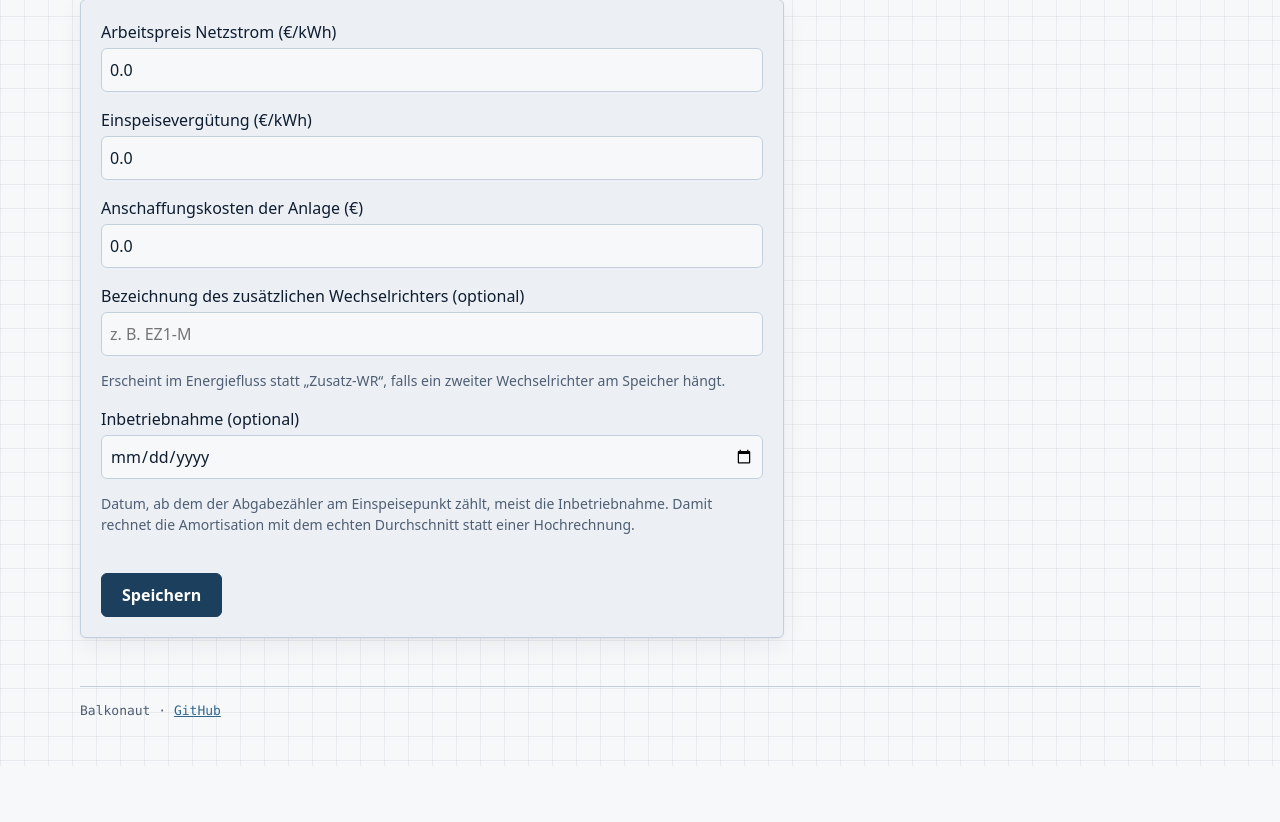
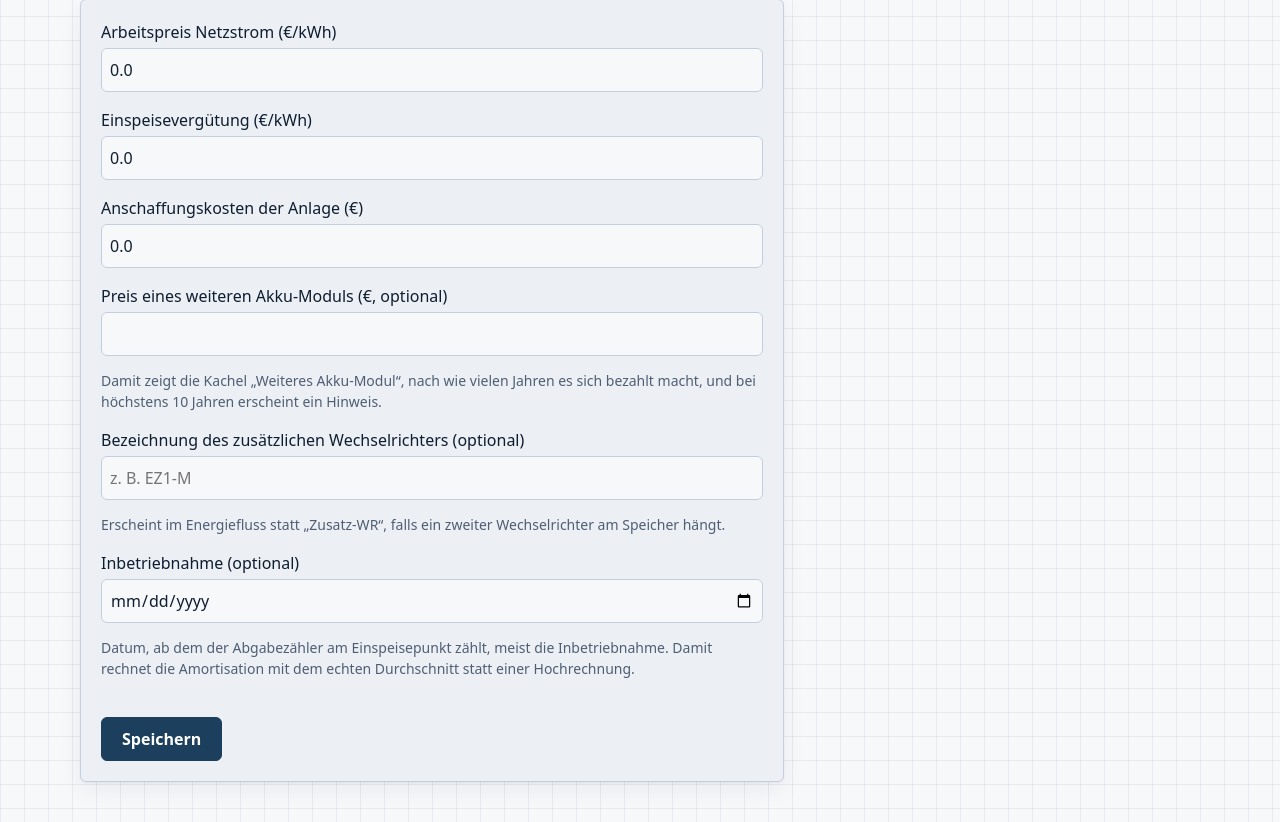
Before and after one commit to balkonaut/balkonaut-docker, a FastAPI app: page /einstellungen in a window 1280 px wide. Shown: the part 2576-3398 px from the top of the page. Before the commit the page ends 3342 px from the top, so only its background shows below. Run offline with FastAPI, Linux system fonts and the light colour scheme; parts of the project's set-up code (start-up, migrations or seed data) failed here and were passed over.

Commit message:
Weiteres Akku-Modul über die Simulation, Preis eines Moduls in den Einstellungen
Refs kay/Balkonaut#30

```diff
--- a/app/config.py
+++ b/app/config.py
@@ -10,7 +10,7 @@ from balkonaut.homeassistant import HomeAssistant
 
 DEFAULTS = {
     "prices": {"energy": 0.0, "feed_in": 0.0},  # €/kWh
-    "system": {"cost": 0.0, "commissioned": None},  # Anschaffungskosten in €, Inbetriebnahme (Datum)
+    "system": {"cost": 0.0, "commissioned": None, "module_cost": None},  # Anschaffungskosten, Inbetriebnahme, Preis Akku-Modul
 }
 
 
--- a/app/main.py
+++ b/app/main.py
@@ -258,7 +258,8 @@ def api_status(request: Request):
     storage = request.app.state.storage
     now = time.time()
     return analytics.status(storage.hourly(int(now)), storage.latest(), now, cfg["prices"], cfg["system"]["cost"],
-                            config.commissioned(cfg), request.app.state.profile)
+                            config.commissioned(cfg), request.app.state.profile, cfg["system"].get("module_cost"),
+                            cfg.get("location"))
 
 
 @app.get("/api/v1/export")
@@ -319,6 +320,7 @@ def dashboard(request: Request, zeitraum: str = "tag"):
     return templates.TemplateResponse(request, "dashboard.html", {
         "setup": setup,
         "periods": PERIODS, "period": period, "b": st["bilanz"][period], "akku": st["akku"][period],
+        "modul": st["akku_modul"],
         "heute": st["bilanz"]["tag"], "live": live, "gauge": soc_gauge(live),
         "mode": request.app.state.cloud_values.get("battery_mode"),
         "battery_off": request.app.state.cloud_values.get("mode") == "6",  # Szenario „Ohne Batterie“
@@ -602,12 +604,15 @@ async def save_settings(request: Request):
     form = {k: v[0] for k, v in multi.items()}
     try:
         values = {k: float(form[k].replace(",", ".")) for k in ("energy", "feed_in", "cost")}
+        module = form.get("module_cost", "").strip()
+        values["module_cost"] = float(module.replace(",", ".")) if module else 0.0  # leer: kein Preis
         day = date.fromisoformat(form["commissioned"]) if form.get("commissioned") else None
-        if min(values.values()) < 0 or (day and day > date.today()):
+        if min(values.values()) < 0 or not all(map(math.isfinite, values.values())) or (day and day > date.today()):
             raise ValueError
     except (KeyError, ValueError):
         return await settings_page(request, cfg, 400, error=True)
     cfg["prices"].update(energy=values["energy"], feed_in=values["feed_in"])
-    cfg["system"].update(cost=values["cost"], commissioned=day, extra_name=form.get("extra_name", "").strip() or None)
+    cfg["system"].update(cost=values["cost"], commissioned=day, extra_name=form.get("extra_name", "").strip() or None,
+                         module_cost=values["module_cost"] or None)
     config.save(request.app.state.config_path, cfg)
     return RedirectResponse("einstellungen?gespeichert=1", status_code=303)  # relativ, falls die App unter einem Unterpfad läuft
--- a/app/templates/dashboard.html
+++ b/app/templates/dashboard.html
@@ -267,7 +267,9 @@
   {{ kachel("akku", "verluste_wechselrichter", "Verluste Speicher-Wechselrichter", akku.verluste_wechselrichter|pct, akku.verluste_wechselrichter) }}
   {{ kachel("akku", "stunden_voll", "Stunden mit vollem Akku", akku.stunden_voll, sub="dabei eingespeist " ~ akku.einspeisung_bei_vollem_akku|de(1) ~ " kWh") }}
   {{ kachel("akku", "stunden_leer", "Stunden mit leerem Akku", akku.stunden_leer, sub="dabei Netzbezug " ~ akku.netzbezug_bei_leerem_akku|de(1) ~ " kWh (" ~ akku.kosten_bei_leerem_akku|de(2) ~ " €)") }}
-  {% if akku.groesserer_akku_jahr is not none %}{{ kachel("akku", "groesserer_akku", "Weiteres Akku-Modul", "bis " ~ akku.groesserer_akku_jahr|de(0) ~ " € im Jahr", akku.groesserer_akku_jahr, sub="mit " ~ akku.zusatz_kapazitaet|de(2) ~ " kWh mehr; im Zeitraum bis " ~ akku.groesserer_akku|de(1) ~ " kWh", wide=true) }}{% endif %}
+  {% if modul %}{% set priced = modul.jahre is not none %}{{ kachel("akku", "modul_jahre" if priced else "groesserer_akku", "Weiteres Akku-Modul", modul.mehr_jahr|de(0) ~ " € im Jahr", modul.jahre if priced else modul.mehr_jahr,
+     sub="mit " ~ modul.kapazitaet|de(2) ~ " kWh mehr" ~ ("; bezahlt nach " ~ modul.jahre|de(0) ~ " Jahren" if modul.jahre is not none else "")
+         ~ ("; Jahr nach PVGIS" if modul.hochrechnung == "pvgis" else "; aus den gemessenen Tagen"), wide=true) }}{% endif %}
 </div>
 
 <h2>Amortisation</h2>
--- a/app/templates/report.html
+++ b/app/templates/report.html
@@ -42,7 +42,6 @@
   {{ kachel("akku", "wirkungsgrad", "Wirkungsgrad", r.akku.wirkungsgrad|pct, r.akku.wirkungsgrad) }}
   {{ kachel("akku", "stunden_voll", "Stunden mit vollem Akku", r.akku.stunden_voll) }}
   {{ kachel("akku", "stunden_leer", "Stunden mit leerem Akku", r.akku.stunden_leer) }}
-  {% if r.akku.groesserer_akku_jahr is not none %}{{ kachel("akku", "groesserer_akku", "Weiteres Akku-Modul", "bis " ~ r.akku.groesserer_akku_jahr|de(0) ~ " € im Jahr", r.akku.groesserer_akku_jahr, sub="mit " ~ r.akku.zusatz_kapazitaet|de(2) ~ " kWh mehr; im Zeitraum bis " ~ r.akku.groesserer_akku|de(1) ~ " kWh", wide=true) }}{% endif %}
   {{ kachel("akku", "gesundheit", "Gesundheit (SoH)", r.akku.gesundheit|de(0) ~ " %") }}
 </div>
 {% set n = r.nulleinspeisung %}
--- a/app/templates/settings.html
+++ b/app/templates/settings.html
@@ -235,6 +235,10 @@
   <input id="feed_in" name="feed_in" inputmode="decimal" required value="{{ cfg.prices.feed_in }}">
   <label for="cost">Anschaffungskosten der Anlage (€)</label>
   <input id="cost" name="cost" inputmode="decimal" required value="{{ cfg.system.cost }}">
+  <label for="module_cost">Preis eines weiteren Akku-Moduls (€, optional)</label>
+  <input id="module_cost" name="module_cost" inputmode="decimal" value="{{ cfg.system.module_cost or '' }}">
+  <p class="label">Damit zeigt die Kachel „Weiteres Akku-Modul“, nach wie vielen Jahren es sich bezahlt macht, und bei
+  höchstens 10 Jahren erscheint ein Hinweis.</p>
   <label for="extra_name">Bezeichnung des zusätzlichen Wechselrichters (optional)</label>
   <input id="extra_name" name="extra_name" maxlength="20" value="{{ cfg.system.extra_name or '' }}" placeholder="z. B. EZ1-M">
   <p class="label">Erscheint im Energiefluss statt „Zusatz-WR“, falls ein zweiter Wechselrichter am Speicher hängt.</p>
```
Also changed, not shown: tests/test_settings.py (+6 -1 lines).
